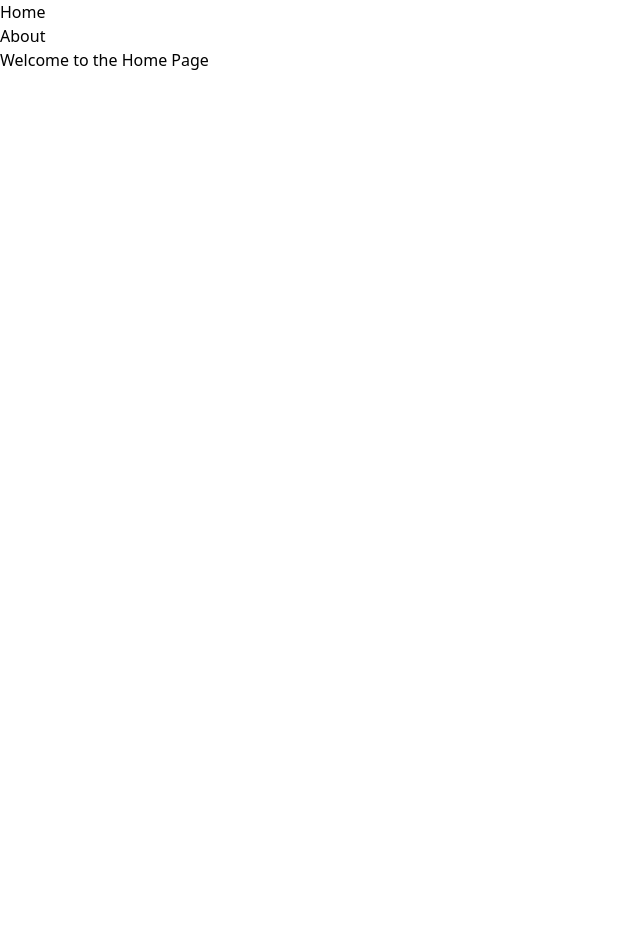
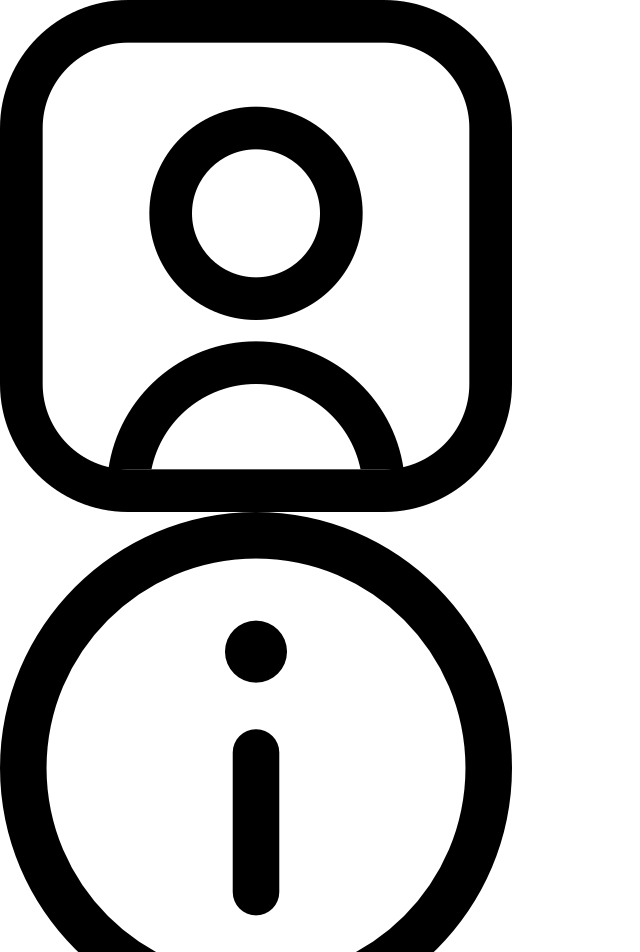
Before and after one commit to HET-SHUKLA/PORTFOLIO-REACT, a React (Vite) app: page / in a window 1280 px wide. Shown: the top 952 px of the page, without its empty margins (0-640 px from the left). Before the commit the page ends 800 px from the top, so only its background shows below. Built offline with nearby package versions, Linux system fonts and the light colour scheme.

Commit message:
Improve style

```diff
--- a/src/components/LeftSide/Menu.jsx
+++ b/src/components/LeftSide/Menu.jsx
@@ -1,14 +1,18 @@
 import React from 'react';
 import { Link } from 'react-router-dom';
+import profileImage from '/profile.png';
+import aboutImage from '/about.png';
 
 const Menu = () => {
     return (
         <div className='h-screen flex items-center mx-10'>
-            <div className='text-center content-center h-3/4 rounded-md p-2 border border-purple-500'>
-                <ul>
-                    <li> <Link to="">Home</Link> </li>
-                    <li> <Link to="about">About</Link> </li>
-                </ul>
+            <div className='flex flex-col justify-evenly items-center h-3/4 rounded-md p-2 border border-purple-500'>
+                <div className='w-8 h-8'>
+                    <Link to=""> <img src={profileImage} alt="Profile" /> </Link>
+                </div>
+                <div className='w-8 h-8'>
+                    <Link to="/about"> <img src={aboutImage} alt="About" /> </Link>
+                </div>
             </div>
         </div>
     );
```
Also changed, not shown: public/about.png (added).
